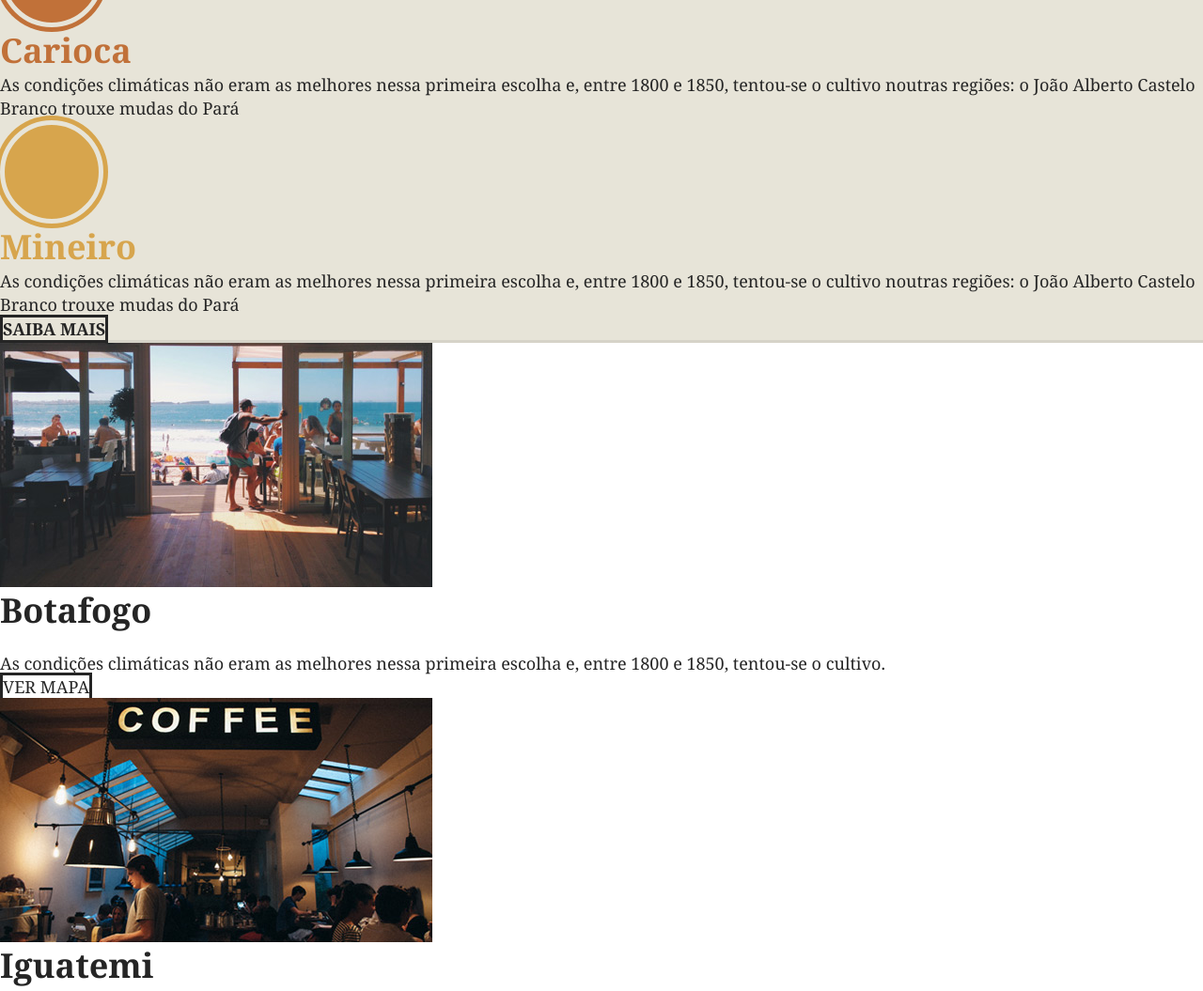
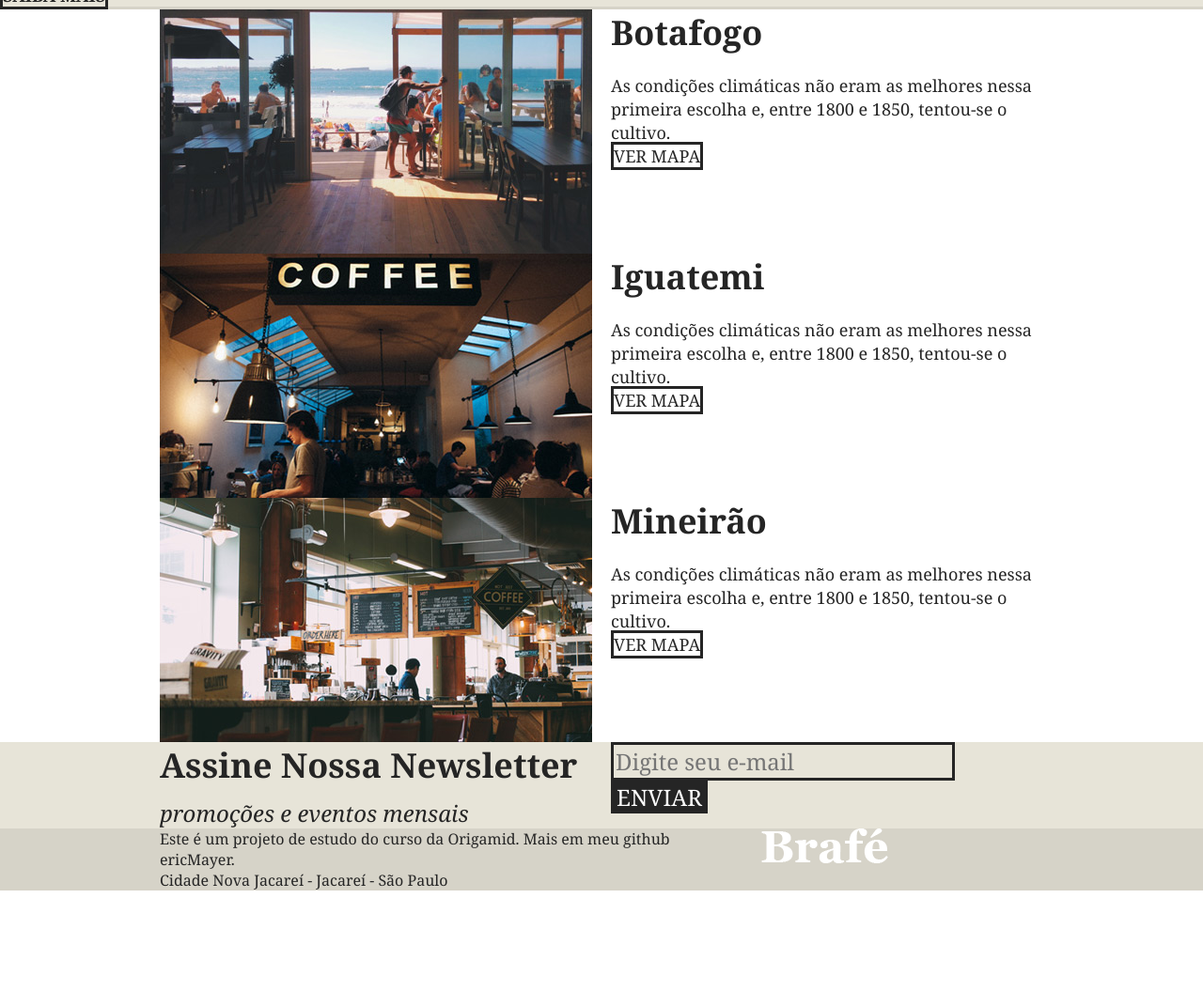
Before and after one commit to ericMayer/brafe-1-grid, a plain HTML site: page index.html in a window 1280 px wide. Shown: the part 920-1975 px from the top of the page at 94% size. After the commit the page ends 1868 px from the top, so only its background shows below. Drawn offline with Linux system fonts and the light colour scheme.

Commit message:
adicionado container e grid no index, próximo passo fazer o restante do layout

```diff
--- a/index.html
+++ b/index.html
@@ -15,16 +15,15 @@
 
         <header class="menu"> <!-- Cabeçalho -->
 
-            <div class="">
+            <div class="container">
                 <!-- Link não está direcionando para nada -->
-                <a href="#" class="menu-logo">
+                <a href="#" class="menu-logo grid-4">
                     <img src="img/brafe.png" alt="Brafé">
                 </a>
 
-                <nav class="menu-nav"> <!-- Menu -->
+                <nav class="menu-nav grid-8"> <!-- Menu -->
                     <ul>
                         <li>
-
                             <a href="#">Sobre</a>
                         </li>
 
@@ -74,19 +73,19 @@
 
         <section class="cafe"> <!-- Irá pegar largura da tela toda, indo de ponta a ponta-->
 
-            <div class=""> <!-- Irá separar o conteúdo no centro funcionando como um container-->
+            <div class="container"> <!-- Irá separar o conteúdo no centro funcionando como um container-->
 
-                <div class="cafe-tipos">
+                <div class="cafe-tipos grid-4">
                     <h2 class="cafe-paulista">Paulista</h2>
                     <p>As condições climáticas não eram as melhores nessa primeira escolha e, entre 1800 e 1850, tentou-se o cultivo noutras regiões: o João Alberto Castelo Branco trouxe mudas do Pará</p>
                 </div>
 
-                <div class="cafe-tipos">
+                <div class="cafe-tipos grid-4">
                     <h2 class="cafe-carioca">Carioca</h2>
                     <p>As condições climáticas não eram as melhores nessa primeira escolha e, entre 1800 e 1850, tentou-se o cultivo noutras regiões: o João Alberto Castelo Branco trouxe mudas do Pará</p>
                 </div>
 
-                <div class="cafe-tipos">
+                <div class="cafe-tipos grid-4">
                     <h2 class="cafe-mineiro">Mineiro</h2>
                     <p>As condições climáticas não eram as melhores nessa primeira escolha e, entre 1800 e 1850, tentou-se o cultivo noutras regiões: o João Alberto Castelo Branco trouxe mudas do Pará</p>
                 </div>
@@ -100,10 +99,12 @@
 
         <section class="lojas">
 
-            <div class="lojas-locais">
+            <div class="lojas-locais container">
+                <div class="grid-6">
                     <img src="img/botafogo.jpg" alt="Brafé - Loja de Botafogo">
+                </div>
 
-                <div>
+                <div class="grid-6">
                     <h2>Botafogo</h2>
 
                     <p>As condições climáticas não eram as melhores nessa primeira escolha e, entre 1800 e 1850, tentou-se o cultivo.</p>
@@ -112,10 +113,12 @@
                 </div>
             </div>
 
-            <div class="lojas-locais">
+            <div class="lojas-locais container">
+                <div class="grid-6">
                     <img src="img/iguatemi.jpg" alt="Brafé - Loja de Iguatemi">
+                </div>
 
-                <div>
+                <div class="grid-6">
                     <h2>Iguatemi</h2>
 
                     <p>As condições climáticas não eram as melhores nessa primeira escolha e, entre 1800 e 1850, tentou-se o cultivo.</p>
@@ -124,10 +127,12 @@
                 </div>
             </div>
 
-            <div class="lojas-locais">
+            <div class="lojas-locais container">
+                <div class="grid-6">
                     <img src="img/mineirao.jpg" alt="Brafé - Loja de Mineirão">
+                </div>
 
-                <div>
+                <div class="grid-6">
                     <h2>Mineirão</h2>
 
                     <p>As condições climáticas não eram as melhores nessa primeira escolha e, entre 1800 e 1850, tentou-se o cultivo.</p>
@@ -139,13 +144,13 @@
         </section>
 
         <section class="newsletter">
-            <div class="">
-                <div class="newsletter-info">
+            <div class="container">
+                <div class="newsletter-info grid-6">
                     <h2>Assine Nossa Newsletter</h2>
                     <p>promoções e eventos mensais</p>
                 </div>
 
-                <form>
+                <form class="grid-6">
                     <input type="text" placeholder="Digite seu e-mail">
                     <button type="submit">Enviar</button>
 
@@ -155,11 +160,16 @@
         </section>
 
         <footer class="rodape">
-            <div class="">
+            <div class="container">
+                <div class="grid-8">
                     <p>Este é um projeto de estudo do curso da Origamid. Mais em meu github ericMayer. <br>
                     Cidade Nova Jacareí - Jacareí - São Paulo</p>
+                </div>
 
+                <div class="grid-4">
                     <img src="img/brafe.png" alt="Brafé">
+                </div>
+
             </div>
         </footer>
 
```
Lines whose indentation alone changed are shown as unchanged.
